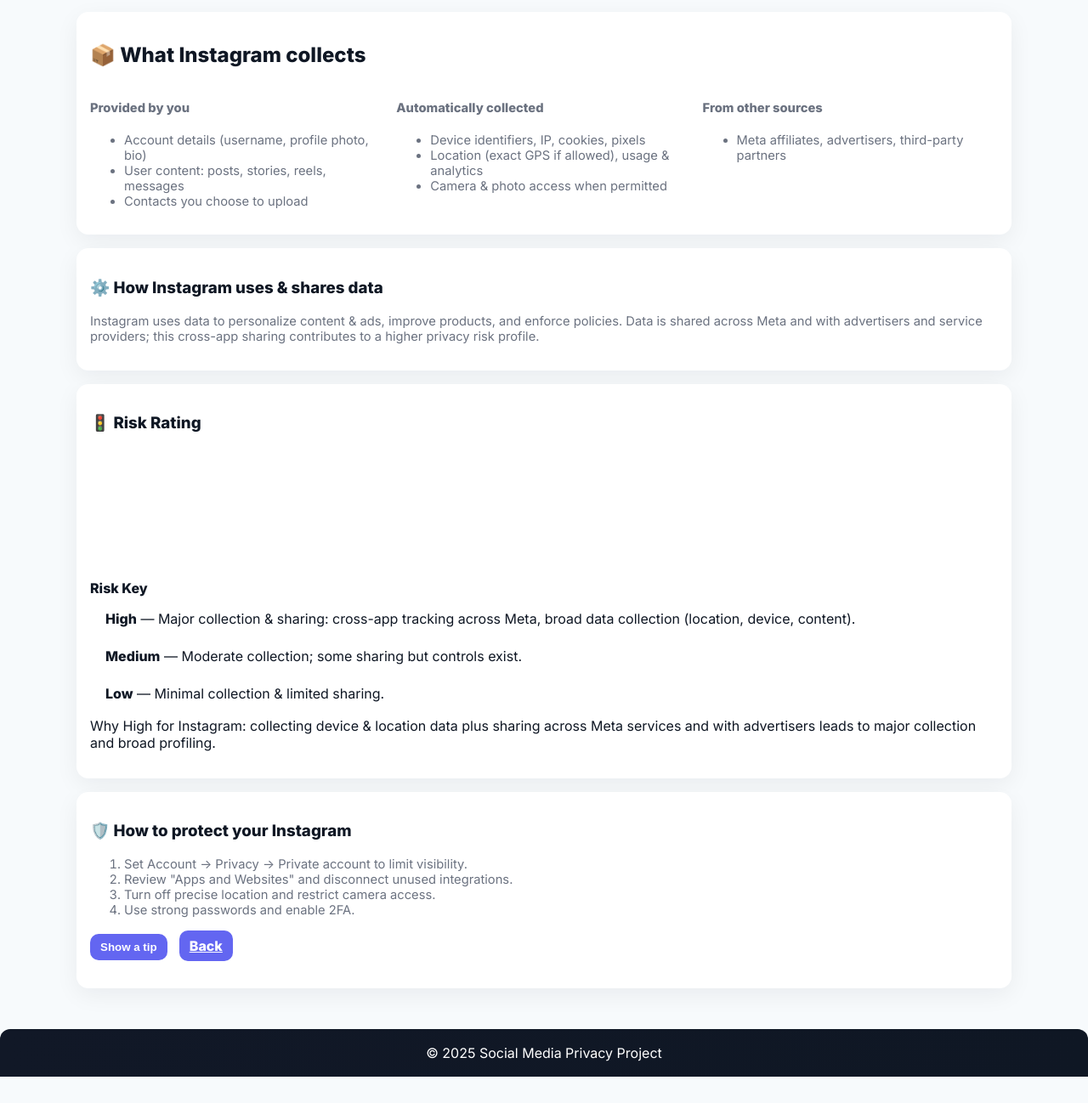
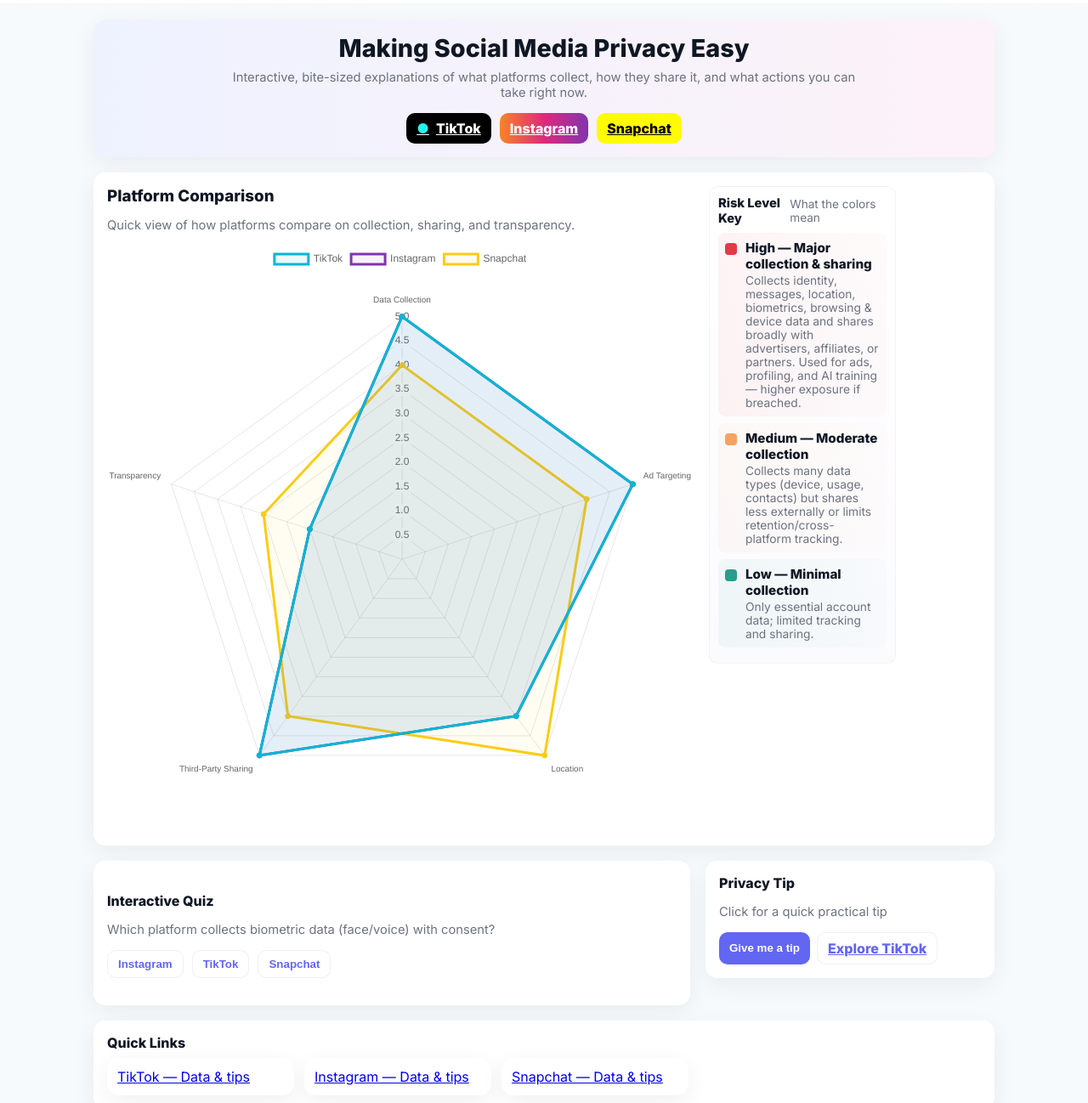
Before and after one commit to zoiegeronimi/PrivacyProject, a plain HTML site: page instagram.html in a window 1280 px wide. Shown: the part 57-1355 px from the top of the page at 85% size. Before the commit the page ends 1324 px from the top, so only its background shows below. Drawn offline with nearby package versions, Linux system fonts and the light colour scheme.

Commit message:
Update instagram.html

```diff
--- a/instagram.html
+++ b/instagram.html
@@ -1,92 +1,124 @@
-<!DOCTYPE html>
+<!doctype html>
 <html lang="en">
 <head>
   <meta charset="utf-8"/>
   <meta name="viewport" content="width=device-width,initial-scale=1"/>
-  <title>Instagram — Privacy</title>
-  <link rel="stylesheet" href="style.css">
+  <title>Privacy Project — Home</title>
+
+  <!-- Chart.js CDN (must be present before script.js uses Chart) -->
   <script src="https://cdn.jsdelivr.net/npm/chart.js"></script>
+
+  <link rel="stylesheet" href="style.css"/>
 </head>
 <body>
+
   <header class="header">
-    <div class="container" style="display:flex;justify-content:space-between;align-items:center;padding:.9rem 0">
-      <div class="brand">Privacy Project — Instagram</div>
-      <nav style="display:flex;gap:.6rem">
-        <a href="index.html" class="hint">Home</a>
-        <a href="tiktok.html" class="hint">TikTok</a>
-        <a href="snapchat.html" class="hint">Snapchat</a>
+    <div class="container" style="display:flex;align-items:center;justify-content:space-between;">
+      <div class="brand">Privacy Project</div>
+      <nav style="display:flex;gap:12px;align-items:center;">
+        <a href="#about" class="small-muted">About</a>
+        <a href="#platforms" class="small-muted">Platforms</a>
+        <a href="#resources" class="small-muted">Resources</a>
       </nav>
     </div>
   </header>
 
-  <main class="container" style="padding:1.25rem 0">
-    <section class="card">
-      <h2>📦 What Instagram collects</h2>
-      <div style="display:grid;grid-template-columns:repeat(3,1fr);gap:.8rem;margin-top:.6rem">
-        <div>
-          <h4 class="small-muted" style="font-weight:700">Provided by you</h4>
-          <ul class="small-muted">
-            <li>Account details (username, profile photo, bio)</li>
-            <li>User content: posts, stories, reels, messages</li>
-            <li>Contacts you choose to upload</li>
-          </ul>
+  <main class="container" style="padding-top:18px;">
+
+    <section class="card" style="text-align:center;background:linear-gradient(90deg,#eef2ff,#fdf2f8);">
+      <h1 style="margin:0;font-size:1.8rem">Making Social Media Privacy Easy</h1>
+      <p class="small-muted" style="margin-top:8px;max-width:760px;margin-left:auto;margin-right:auto;">
+        Interactive, bite-sized explanations of what platforms collect, how they share it, and what actions you can take right now.
+      </p>
+      <div style="margin-top:14px;display:flex;gap:10px;justify-content:center;flex-wrap:wrap;">
+        <a class="btn" href="tiktok.html" style="background:black;color:white"><span style="color:var(--tiktok1)">●</span> TikTok</a>
+        <a class="btn" href="instagram.html" style="background:linear-gradient(90deg,var(--ig1),var(--ig2),var(--ig3))">Instagram</a>
+        <a class="btn" href="snapchat.html" style="background:var(--snap);color:black">Snapchat</a>
+      </div>
+    </section>
+
+    <section class="card" style="margin-top:18px;">
+      <div style="display:flex;gap:18px;flex-wrap:wrap;align-items:flex-start;">
+        <div style="flex:1;min-width:260px">
+          <h3 style="margin:0 0 6px">Platform Comparison</h3>
+          <p class="small-muted">Quick view of how platforms compare on collection, sharing, and transparency.</p>
+          <div style="margin-top:8px;">
+            <canvas id="platformRadar" style="width:100%;height:260px"></canvas>
+          </div>
         </div>
-        <div>
-          <h4 class="small-muted" style="font-weight:700">Automatically collected</h4>
-          <ul class="small-muted">
-            <li>Device identifiers, IP, cookies, pixels</li>
-            <li>Location (exact GPS if allowed), usage & analytics</li>
-            <li>Camera & photo access when permitted</li>
-          </ul>
-        </div>
-        <div>
-          <h4 class="small-muted" style="font-weight:700">From other sources</h4>
-          <ul class="small-muted">
-            <li>Meta affiliates, advertisers, third-party partners</li>
-          </ul>
+
+        <div style="width:320px">
+          <div class="legend-box">
+            <div style="display:flex;justify-content:space-between;align-items:center;margin-bottom:8px">
+              <div style="font-weight:800">Risk Level Key</div>
+              <div style="font-size:0.85rem;color:var(--muted)">What the colors mean</div>
+            </div>
+
+            <div class="legend-row legend-high">
+              <div class="legend-dot" style="background:var(--high)"></div>
+              <div>
+                <div class="legend-title">High — Major collection & sharing</div>
+                <div class="legend-desc">Collects identity, messages, location, biometrics, browsing & device data and shares broadly with advertisers, affiliates, or partners. Used for ads, profiling, and AI training — higher exposure if breached.</div>
+              </div>
+            </div>
+
+            <div class="legend-row legend-medium">
+              <div class="legend-dot" style="background:var(--medium)"></div>
+              <div>
+                <div class="legend-title">Medium — Moderate collection</div>
+                <div class="legend-desc">Collects many data types (device, usage, contacts) but shares less externally or limits retention/cross-platform tracking.</div>
+              </div>
+            </div>
+
+            <div class="legend-row legend-low">
+              <div class="legend-dot" style="background:var(--low)"></div>
+              <div>
+                <div class="legend-title">Low — Minimal collection</div>
+                <div class="legend-desc">Only essential account data; limited tracking and sharing.</div>
+              </div>
+            </div>
+
+          </div>
         </div>
       </div>
     </section>
 
-    <section class="card" style="margin-top:1rem">
-      <h3>⚙️ How Instagram uses & shares data</h3>
-      <p class="small-muted">Instagram uses data to personalize content & ads, improve products, and enforce policies. Data is shared across Meta and with advertisers and service providers; this cross-app sharing contributes to a higher privacy risk profile.</p>
+    <section style="margin-top:18px;" class="grid-2">
+      <div class="card col-main">
+        <h4 style="margin-bottom:6px">Interactive Quiz</h4>
+        <p class="small-muted">Which platform collects biometric data (face/voice) with consent?</p>
+        <div style="margin-top:8px;display:flex;gap:10px;flex-wrap:wrap">
+          <button class="quiz-btn btn-alt quiz-btn" data-answer="Instagram">Instagram</button>
+          <button class="quiz-btn btn-alt quiz-btn" data-answer="TikTok">TikTok</button>
+          <button class="quiz-btn btn-alt quiz-btn" data-answer="Snapchat">Snapchat</button>
+        </div>
+        <p id="quizResult" style="margin-top:8px;color:var(--muted)"></p>
+      </div>
+
+      <div class="card col-side">
+        <h4 style="margin:0 0 8px">Privacy Tip</h4>
+        <p id="randomTip" class="small-muted">Click for a quick practical tip</p>
+        <div style="margin-top:8px;display:flex;gap:8px;">
+          <button id="tipBtn" class="btn">Give me a tip</button>
+          <a class="btn btn-alt" href="tiktok.html">Explore TikTok</a>
+        </div>
+      </div>
     </section>
 
-    <section class="card" style="margin-top:1rem">
-      <h3>🚦 Risk Rating</h3>
-      <div class="risk-wrapper" style="margin-top:.6rem">
-        <canvas id="igDonutSmall" class="risk-canvas"></canvas>
-        <div class="legend-card">
-          <div style="font-weight:700;margin-bottom:.5rem">Risk Key</div>
-          <div class="legend-row"><div class="color-dot" style="background:var(--high)"></div><div><strong>High</strong> — Major collection & sharing: cross-app tracking across Meta, broad data collection (location, device, content).</div></div>
-          <div class="legend-row"><div class="color-dot" style="background:var(--med)"></div><div><strong>Medium</strong> — Moderate collection; some sharing but controls exist.</div></div>
-          <div class="legend-row"><div class="color-dot" style="background:var(--low)"></div><div><strong>Low</strong> — Minimal collection & limited sharing.</div></div>
-        </div>
+    <section style="margin-top:18px;" class="card">
+      <h4 style="margin:0 0 8px">Quick Links</h4>
+      <div style="display:flex;gap:12px;flex-wrap:wrap">
+        <a class="card" href="tiktok.html" style="min-width:220px;padding:12px;">TikTok — Data & tips</a>
+        <a class="card" href="instagram.html" style="min-width:220px;padding:12px;">Instagram — Data & tips</a>
+        <a class="card" href="snapchat.html" style="min-width:220px;padding:12px;">Snapchat — Data & tips</a>
       </div>
-      <p class="hint" style="margin-top:.6rem">Why High for Instagram: collecting device & location data plus sharing across Meta services and with advertisers leads to major collection and broad profiling.</p>
-    </section>
-
-    <section class="card" style="margin-top:1rem">
-      <h3>🛡️ How to protect your Instagram</h3>
-      <ol class="small-muted">
-        <li>Set Account → Privacy → Private account to limit visibility.</li>
-        <li>Review "Apps and Websites" and disconnect unused integrations.</li>
-        <li>Turn off precise location and restrict camera access.</li>
-        <li>Use strong passwords and enable 2FA.</li>
-      </ol>
-      <div style="margin-top:.6rem">
-        <button class="btn btn-primary" data-tip-list='["Turn on private account for posts.","Disconnect third-party apps.","Turn off precise location."]' data-target="igTipText">Show a tip</button>
-        <a href="index.html" class="btn btn-outline" style="margin-left:.6rem">Back</a>
-      </div>
-      <p id="igTipText" class="hint" style="margin-top:.6rem"></p>
     </section>
 
   </main>
 
-  <footer class="footer">© 2025 Social Media Privacy Project</footer>
+  <footer class="footer">© 2025 Social Media Privacy Project — Zoie, Allie & Joon</footer>
 
-  <script src="https://cdn.jsdelivr.net/npm/chart.js"></script>
+  <!-- main script last -->
   <script src="script.js"></script>
 </body>
 </html>
```
